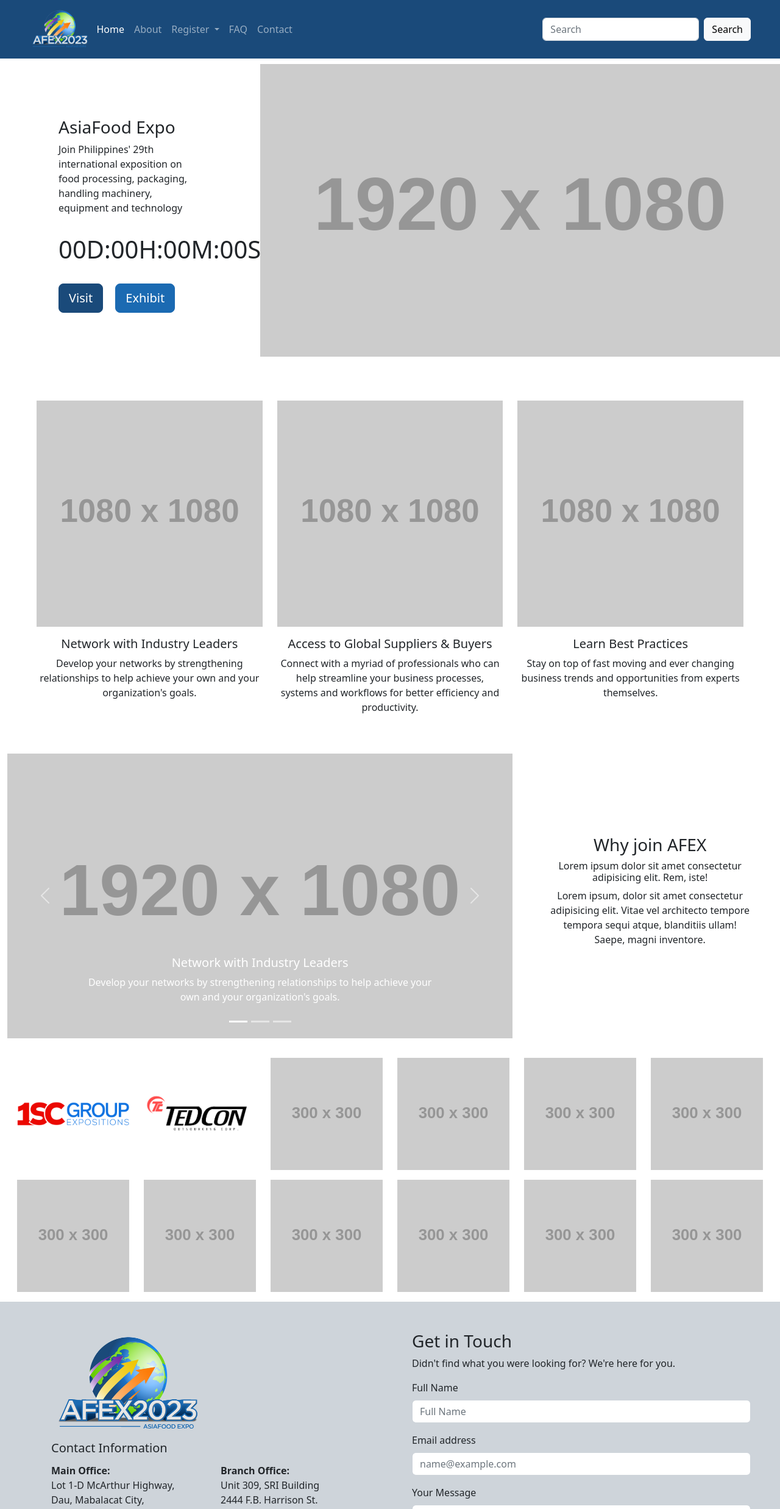
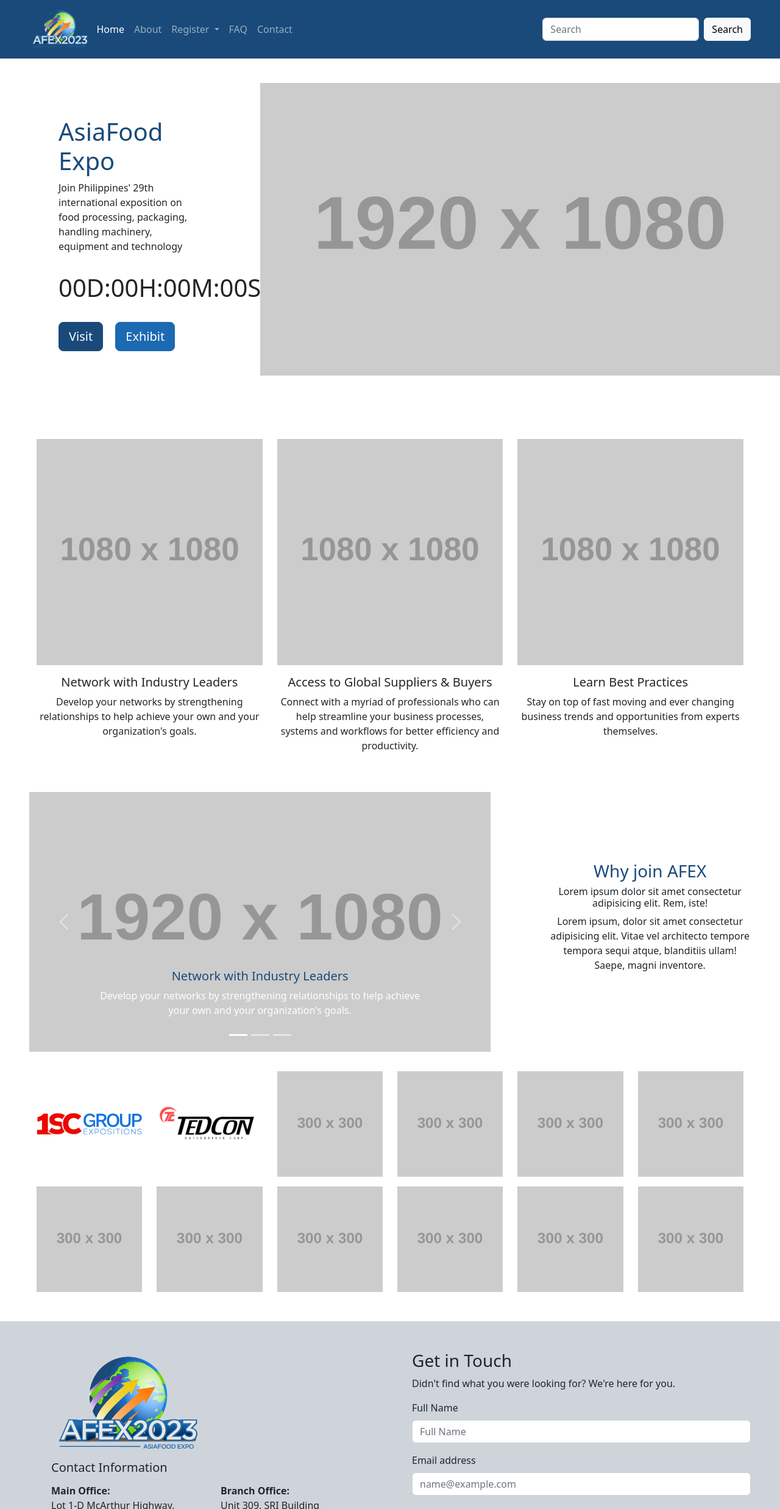
Before and after one commit to bogsp/afex-alt, a website: page public/index.html in a window 1280 px wide. Shown: the top 2475 px of the page at 61% size. Drawn offline with nearby package versions, Linux system fonts and the light colour scheme; placeholder pictures from the web are drawn by us.

Commit message:
Updated styles

```diff
--- a/public/index.html
+++ b/public/index.html
@@ -60,7 +60,7 @@
         <section id="headline" class="row container-fluid m-0 p-0 align-items-center">
             <div class="col-lg-4 p-5">
                 <div class="p-xl-5">
-                    <h3>AsiaFood Expo</h3>
+                    <h1 class="text-primary">AsiaFood Expo</h1>
                     <p>Join Philippines&apos; 29th international exposition on food processing, packaging, handling
                         machinery, equipment and technology</p>
                     <blockquote class="blockquote py-3">
@@ -102,7 +102,7 @@
             </div>
         </section>
         <section id="why-join" class="row container-fluid m-0 p-0 align-items-center">
-            <div id="carousel" class="col-md">
+            <div id="carousel" class="col-md px-lg-5">
                 <div id="carouselCaptions" class="carousel slide" data-bs-ride="carousel">
                     <div class="carousel-indicators">
                         <button type="button" data-bs-target="#carouselCaptions" data-bs-slide-to="0" class="active"
@@ -116,7 +116,7 @@
                         <div class="carousel-item active" data-bs-interval="10000">
                             <img src="https://via.placeholder.com/1920x1080" class="d-block w-100" alt="...">
                             <div class="carousel-caption d-none d-md-block">
-                                <h5>Network with Industry Leaders</h5>
+                                <h5 class="text-primary">Network with Industry Leaders</h5>
                                 <p>Develop your networks by strengthening relationships to help achieve your own and
                                     your organization's goals.</p>
                             </div>
@@ -124,7 +124,7 @@
                         <div class="carousel-item" data-bs-interval="10000">
                             <img src="https://via.placeholder.com/1920x1080" class="d-block w-100" alt="...">
                             <div class="carousel-caption d-none d-md-block">
-                                <h5>Access to Global Suppliers &amp; Buyers</h5>
+                                <h5 class="text-primary">Access to Global Suppliers &amp; Buyers</h5>
                                 <p>Connect with a myriad of professionals who can help streamline your business
                                     processes, systems and workflows for better efficiency and productivity.</p>
                             </div>
@@ -132,7 +132,7 @@
                         <div class="carousel-item" data-bs-interval="10000">
                             <img src="https://via.placeholder.com/1920x1080" class="d-block w-100" alt="...">
                             <div class="carousel-caption d-none d-md-block">
-                                <h5>Learn Best Practices</h5>
+                                <h5 class="text-primary">Learn Best Practices</h5>
                                 <p>Stay on top of fast moving and ever changing business trends and opportunities
                                     from experts themselves.</p>
                             </div>
@@ -152,7 +152,7 @@
             </div>
             <div class="col-lg-4 px-5 py-5">
                 <div id="description" class="text-center">
-                    <h3>Why join AFEX</h3>
+                    <h3 class="text-primary">Why join AFEX</h3>
                     <h6>Lorem ipsum dolor sit amet consectetur adipisicing elit. Rem, iste!</h6>
                     <p>Lorem ipsum, dolor sit amet consectetur adipisicing elit. Vitae vel architecto tempore tempora
                         sequi atque, blanditiis ullam! Saepe, magni inventore.</p>
@@ -160,7 +160,7 @@
             </div>
         </section>
         <section id="partners" class="row container-fluid m-0 p-0">
-            <div class="row m-0 p-5 p-md-3 gy-3 align-items-center">
+            <div class="row m-0 px-lg-5 pb-lg-5 p-md-3 gy-3 align-items-center">
                 <div class="col-lg-2 col-md-3">
                     <a href="#" target="_blank" rel="noopener noreferrer"><img src="./images/1sc_logo.png"
                             class="img-fluid mx-auto d-block" alt="placeholder"></a>
```
Also changed, not shown: public/faq.html (+1 -1 lines), public/registration-closed.html (+1 -1 lines).
